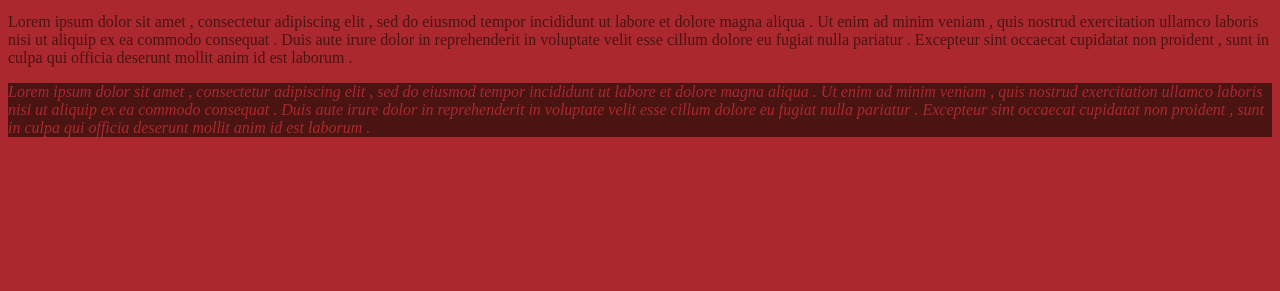
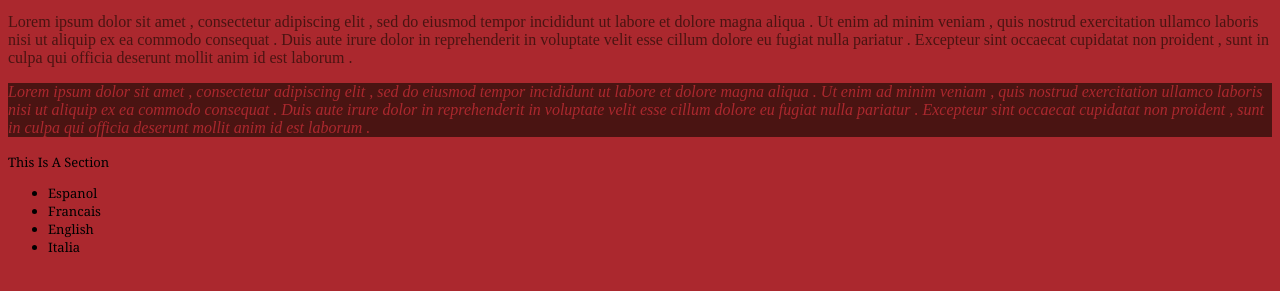
Before and after one commit to AbishikMacherla/Lab02_task02, a plain HTML site: page index.html in a window 1280 px wide. Shown: the part 137-428 px from the top of the page. Drawn offline with Linux system fonts and the light colour scheme.

Commit message:
added section to index file

```diff
--- a/index.html
+++ b/index.html
@@ -32,5 +32,13 @@
         occaecat cupidatat non proident , sunt in culpa qui officia deserunt
         mollit anim id est laborum .
     </p>
+    <section class="section-custom">This is a section
+        <ul>
+            <li>espanol</li>
+            <li>francais</li>
+            <li>english</li>
+            <li>italia</li>
+        </ul>
+    </section>
 </body>
 </html>
--- a/style.css
+++ b/style.css
@@ -20,3 +20,9 @@ body {
     background-color: rgb(26, 120, 115);
     color: rgb(61, 166, 158);
 }
+
+.section-custom {
+    font-family: Georgia, 'Times New Roman', Times, serif;
+    font-size: small;
+    text-transform:capitalize;
+}
```
